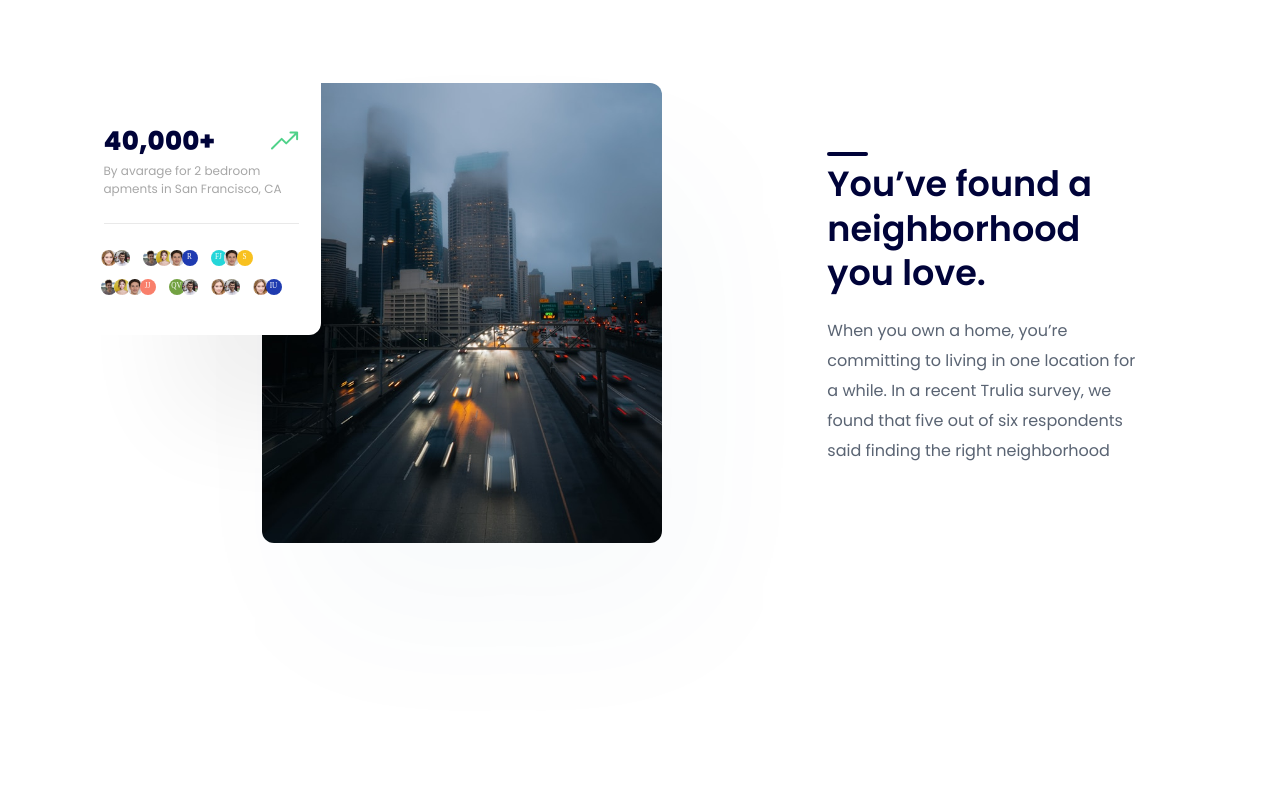
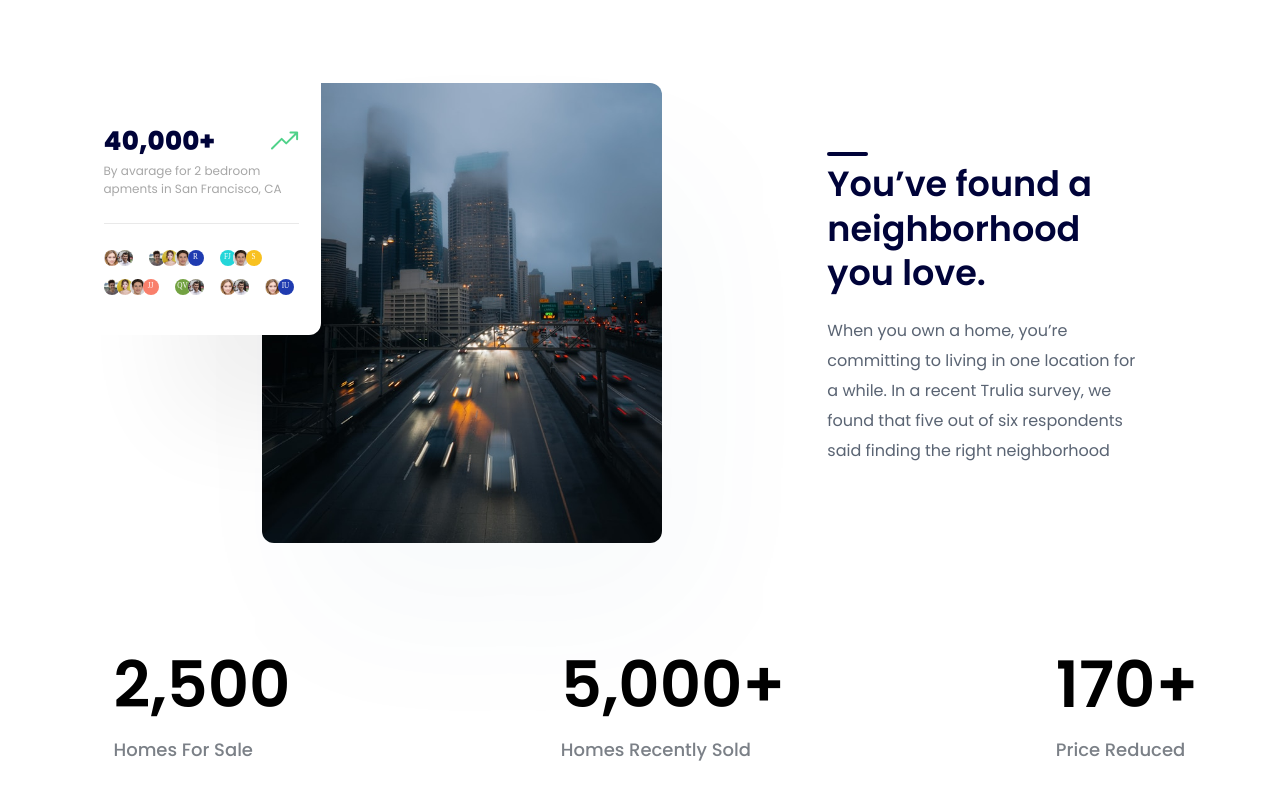
Before and after one commit to BAngQN/F8_Project1, a plain HTML site: page index.html in a window 1280 px wide. Shown: the part 2581-3381 px from the top of the page. Drawn offline with Linux system fonts and the light colour scheme.

Commit message:
stats quantity section

```diff
--- a/assets/css/styles.css
+++ b/assets/css/styles.css
@@ -387,7 +387,7 @@ a {
 }
 
 .stats-trend .separate {
-    height: 1px;
+    height: 1.2px;
     margin-top: 25px;
     background: #e9e9e9;
 }
@@ -409,6 +409,10 @@ a {
     border-radius: 50%;
     height: 16px;
     margin-left: -3px;
+}
+
+.avatar-group .avatar:first-child {
+    margin-left: 0;
 }
 
 .avatar-group .avatar {
@@ -467,3 +471,22 @@ a {
     line-height: 1.87;
     margin-top: 20px;
 }
+
+.stats .row-qty {
+    margin-top: 110px;
+    justify-content: space-between;
+    padding-left: 32px;
+}
+
+.row-qty .qty {
+    color: #000;
+    font-size: 6.4rem;
+    font-weight: 600;
+}
+
+.row-qty .qty-desc {
+    color: #7b8087;
+    font-size: 1.8rem;
+    font-weight: 500;
+    margin-top: 24px;
+}
--- a/index.html
+++ b/index.html
@@ -448,6 +448,20 @@
                             </p>
                         </div>
                     </div>
+                    <div class="row row-qty">
+                        <div class="qty-item">
+                            <strong class="qty">2,500</strong>
+                            <p class="qty-desc">Homes For Sale</p>
+                        </div>
+                        <div class="qty-item">
+                            <strong class="qty">5,000+</strong>
+                            <p class="qty-desc">Homes Recently Sold</p>
+                        </div>
+                        <div class="qty-item">
+                            <strong class="qty">170+</strong>
+                            <p class="qty-desc">Price Reduced</p>
+                        </div>
+                    </div>
                 </div>
             </div>
         </main>
```
